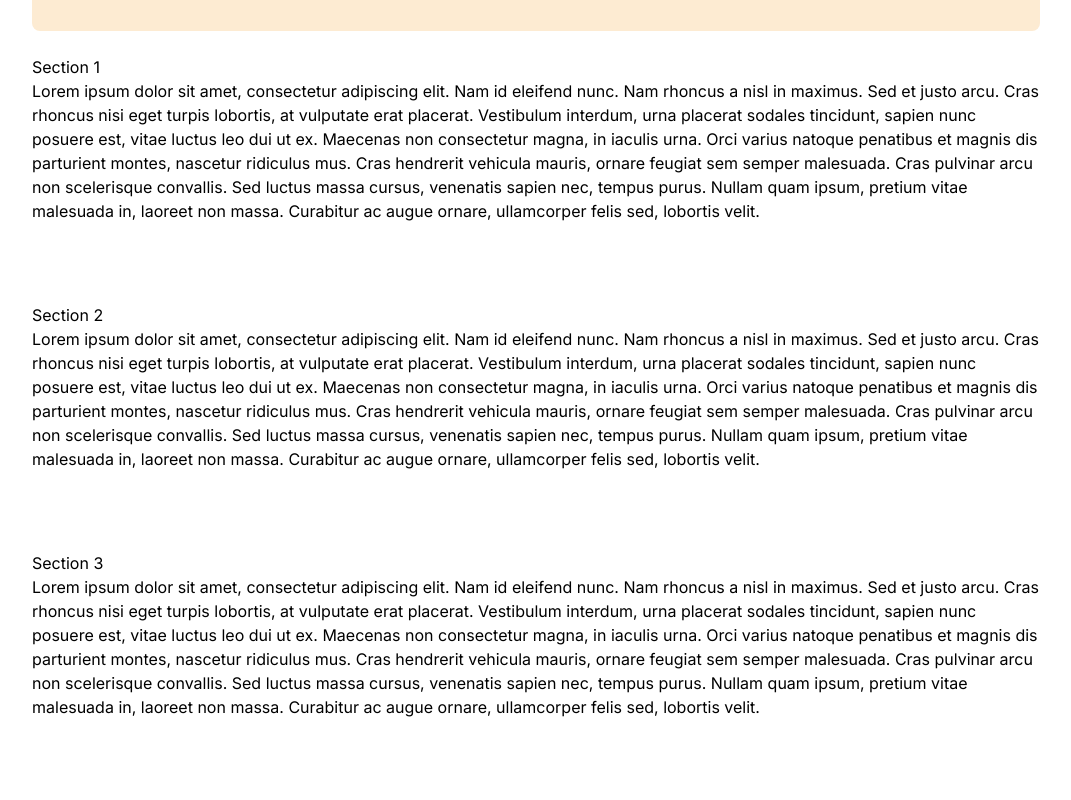
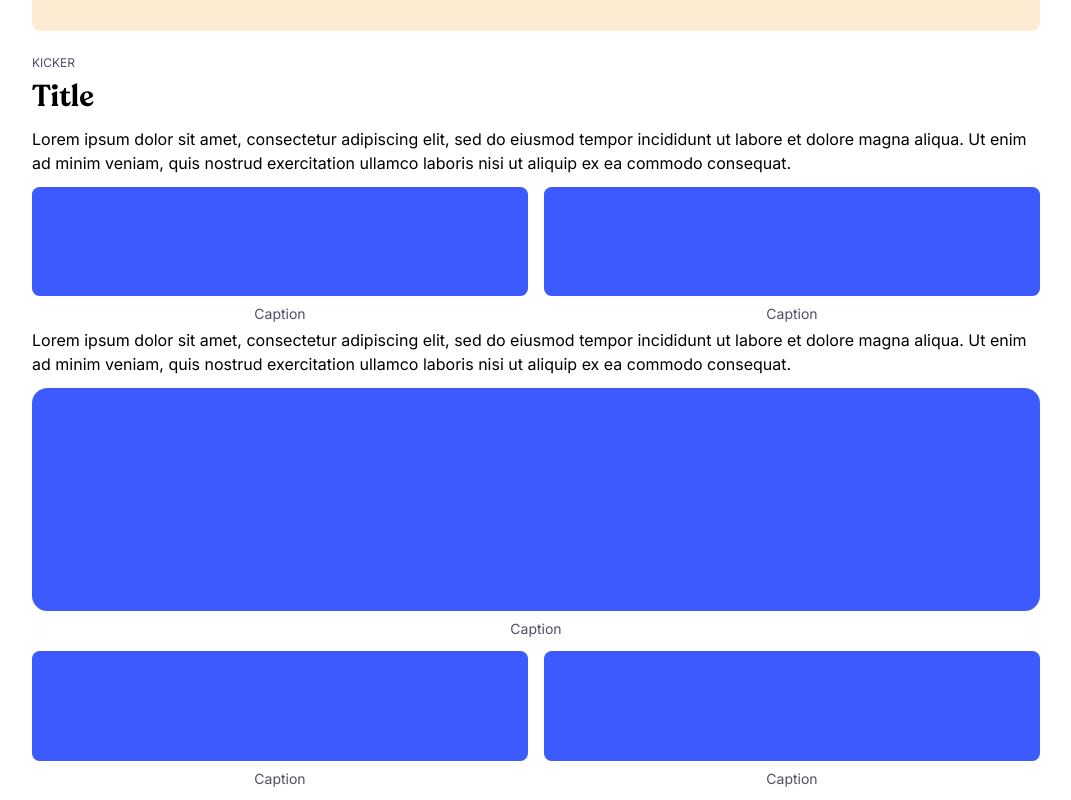
Before and after one commit to kevincward/the5thbeatle-2023, a Next.js app: page /case-studies/components in a window 1280 px wide. Shown: the part 1240-2040 px from the top of the page, without its empty margins (104-1175 px from the left). Built offline with nearby package versions, Linux system fonts and the light colour scheme.

Commit message:
added text block one component

```diff
--- /dev/null
+++ b/components/textBlockOne.js
@@ -0,0 +1,116 @@
+import { useState } from 'react';
+import Image from 'next/image';
+import { Dialog } from '@headlessui/react';
+
+export default function TextBlockOne(props) {
+    const { kicker, title, aboveContent, belowContent, images } = props;
+    const [isOpen, setIsOpen] = useState(false);
+
+    return (
+        <>
+            <div className='container pb-3'>
+                {kicker && kicker !== '' ? (
+                    <p className='pb-2 text-xs uppercase text-gray'>Kicker</p>
+                ) : (
+                    ''
+                )}
+
+                {title && title !== '' ? (
+                    <p className='pb-3 font-recoleta text-3xl font-semibold'>
+                        {title}
+                    </p>
+                ) : (
+                    ''
+                )}
+
+                {aboveContent && aboveContent !== '' ? (
+                    <p className='mb-3 text-base'>{aboveContent}</p>
+                ) : (
+                    ''
+                )}
+
+                <div className='flex gap-4'>
+                    {Object.keys(images).map((key) => (
+                        <>
+                            <div key={key}>
+                                <a onClick={() => setIsOpen(true)}>
+                                    <Image
+                                        src={images[key].desktop}
+                                        alt={images[key].alt}
+                                        width={images[key].desktopWidth}
+                                        height={images[key].desktopHeight}
+                                        className='hidden lg:block'
+                                    />
+                                </a>
+                                <a onClick={() => setIsOpen(true)}>
+                                    <Image
+                                        src={images[key].mobile}
+                                        alt={images[key].alt}
+                                        width={images[key].mobileWidth}
+                                        height={images[key].mobileHeight}
+                                        className='lg:hidden'
+                                    />
+                                </a>
+                                {images[key].caption &&
+                                images[key].caption !== '' ? (
+                                    <div className='block pt-2 text-center text-sm text-gray'>
+                                        {images[key].caption}
+                                    </div>
+                                ) : (
+                                    ''
+                                )}
+                            </div>
+                            <Dialog
+                                open={isOpen}
+                                onClose={() => setIsOpen(false)}
+                                className='relative z-50'
+                            >
+                                <div
+                                    className='fixed inset-0 bg-black/30'
+                                    aria-hidden='true'
+                                />
+                                <div className='fixed inset-0 flex w-screen flex-col items-center justify-center p-4'>
+                                    <div className='absolute right-3 top-3'>
+                                        <button
+                                            onClick={() => setIsOpen(false)}
+                                        >
+                                            <Image
+                                                src='/images/close-button.svg'
+                                                width={40}
+                                                height={40}
+                                                alt='Close button'
+                                            />
+                                        </button>
+                                    </div>
+
+                                    <Dialog.Panel>
+                                        <Image
+                                            src={images[key].desktop}
+                                            alt={images[key].alt}
+                                            width={images[key].desktopWidth}
+                                            height={images[key].desktopHeight}
+                                            className='hidden lg:block'
+                                        />
+                                        <Image
+                                            src={images[key].mobile}
+                                            alt={images[key].alt}
+                                            width={images[key].mobileWidth}
+                                            height={images[key].mobileHeight}
+                                            className='lg:hidden'
+                                        />
+                                    </Dialog.Panel>
+                                </div>
+                            </Dialog>
+                        </>
+                    ))}
+                </div>
+
+                {belowContent && belowContent !== '' ? (
+                    <p className='pt-1 text-base'>{belowContent}</p>
+                ) : (
+                    ''
+                )}
+            </div>
+        </>
+    );
+}
--- a/pages/case-studies/components.js
+++ b/pages/case-studies/components.js
@@ -2,6 +2,7 @@ import TitleBlock from '@/components/titleBlock';
 import ParallaxBlock from '@/components/parallaxBlock';
 import ContextCard from '@/components/contextCard';
 import SecondaryNav from '@/components/secondaryNav';
+import TextBlockOne from '@/components/textBlockOne';
 
 export default function Components() {
     return (
@@ -31,6 +32,72 @@ export default function Components() {
                     teammates: 'Product manager, Product marketing manager',
                     timeline: 'Nov 2020 - Jan 2021',
                 }}
+            />
+            <TextBlockOne
+                kicker='Kicker'
+                title='Title'
+                aboveContent='Lorem ipsum dolor sit amet, consectetur adipiscing elit, sed do eiusmod tempor incididunt ut labore et dolore magna aliqua. Ut enim ad minim veniam, quis nostrud exercitation ullamco laboris nisi ut aliquip ex ea commodo consequat.'
+                belowContent='Lorem ipsum dolor sit amet, consectetur adipiscing elit, sed do eiusmod tempor incididunt ut labore et dolore magna aliqua. Ut enim ad minim veniam, quis nostrud exercitation ullamco laboris nisi ut aliquip ex ea commodo consequat.'
+                images={[
+                    {
+                        desktop: '/images/desktop-text-block-one-image.svg',
+                        mobile: '/images/mobile-text-block-one-image.svg',
+                        alt: 'Placeholder image',
+                        desktopWidth: 1040,
+                        desktopHeight: 230,
+                        mobileWidth: 382,
+                        mobileHeight: 230,
+                        caption: 'Caption',
+                    },
+                    {
+                        desktop: '/images/desktop-text-block-one-image.svg',
+                        mobile: '/images/mobile-text-block-one-image.svg',
+                        alt: 'Placeholder image',
+                        desktopWidth: 1040,
+                        desktopHeight: 230,
+                        mobileWidth: 382,
+                        mobileHeight: 230,
+                        caption: 'Caption',
+                    },
+                ]}
+            />
+            <TextBlockOne
+                images={[
+                    {
+                        desktop: '/images/desktop-text-block-one-image.svg',
+                        mobile: '/images/mobile-text-block-one-image.svg',
+                        alt: 'Placeholder image',
+                        desktopWidth: 1040,
+                        desktopHeight: 230,
+                        mobileWidth: 382,
+                        mobileHeight: 230,
+                        caption: 'Caption',
+                    },
+                ]}
+            />
+            <TextBlockOne
+                images={[
+                    {
+                        desktop: '/images/desktop-text-block-one-image.svg',
+                        mobile: '/images/mobile-text-block-one-image.svg',
+                        alt: 'Placeholder image',
+                        desktopWidth: 1040,
+                        desktopHeight: 230,
+                        mobileWidth: 382,
+                        mobileHeight: 230,
+                        caption: 'Caption',
+                    },
+                    {
+                        desktop: '/images/desktop-text-block-one-image.svg',
+                        mobile: '/images/mobile-text-block-one-image.svg',
+                        alt: 'Placeholder image',
+                        desktopWidth: 1040,
+                        desktopHeight: 230,
+                        mobileWidth: 382,
+                        mobileHeight: 230,
+                        caption: 'Caption',
+                    },
+                ]}
             />
             <div className='container'>
                 <div className='scroll-mt-[152px] pb-20' id='section-1'>
```
Also changed, not shown: public/images/desktop-text-block-one-image.svg (added), public/images/mobile-text-block-one-image.svg (added).
